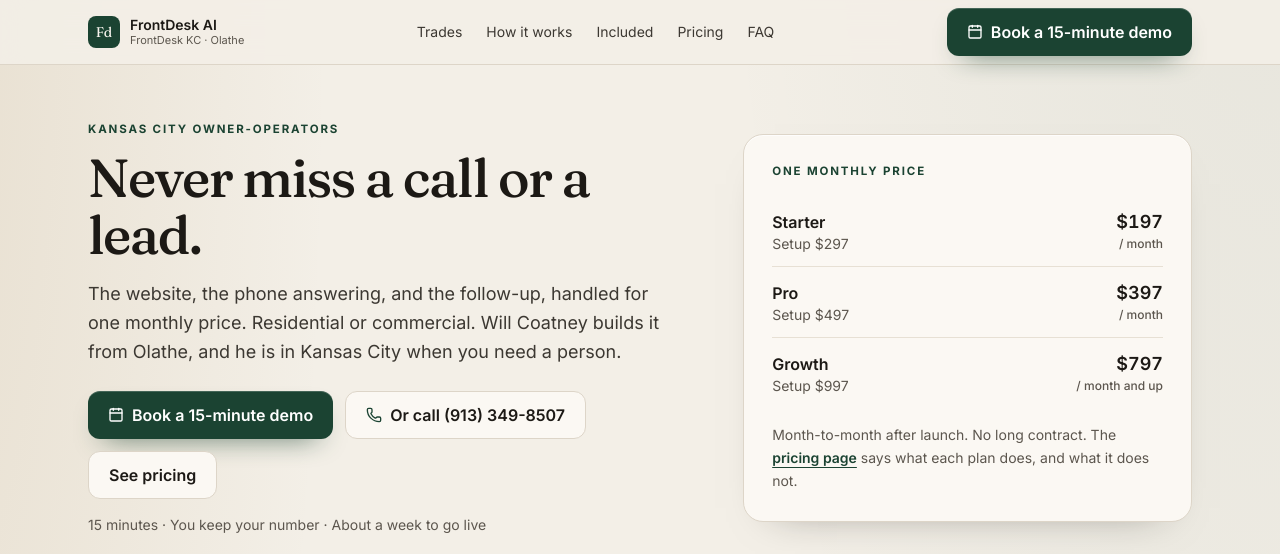
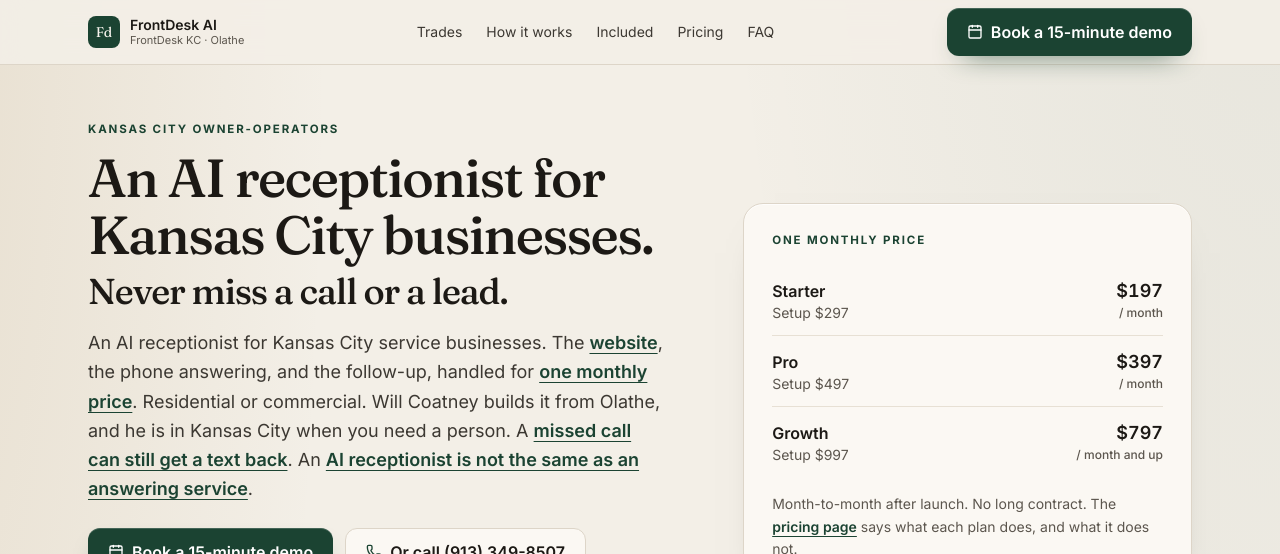
Before and after one commit to willcoatney/frontdesk-site, a Next.js app: page / in a window 1280 px wide. Shown: the top 554 px of the page. Built offline with nearby package versions, Linux system fonts and the light colour scheme; no server answers.

Commit message:
Point the homepage at AI receptionist for Kansas City.

```diff
--- a/src/app/page.tsx
+++ b/src/app/page.tsx
@@ -118,11 +118,35 @@
               <h1
                 className={`${styles.display} mt-3 text-[2.15rem] leading-[1.05] font-medium tracking-[-0.03em] text-[#1C1915] sm:text-5xl lg:text-[3.35rem]`}
               >
+                An AI receptionist for Kansas City businesses.
+              </h1>
+              <p
+                className={`${styles.display} mt-2 text-[1.75rem] leading-[1.15] font-medium tracking-[-0.03em] text-[#1C1915] sm:text-4xl`}
+              >
                 Never miss a call or a lead.
-              </h1>
+              </p>
               <p className="mt-4 max-w-xl text-base leading-relaxed text-[#3C3832] sm:text-lg">
-                The website, the phone answering, and the follow-up, handled for one monthly price. Residential or
-                commercial. Will Coatney builds it from Olathe, and he is in Kansas City when you need a person.
+                An AI receptionist for Kansas City service businesses. The{' '}
+                <Link href="/websites" className="font-semibold text-[#1B4332] underline underline-offset-4">
+                  website
+                </Link>
+                , the phone answering, and the follow-up, handled for{' '}
+                <Link href="/pricing" className="font-semibold text-[#1B4332] underline underline-offset-4">
+                  one monthly price
+                </Link>
+                . Residential or commercial. Will Coatney builds it from Olathe, and he is in Kansas City when you need a
+                person. A{' '}
+                <Link href="/missed-call-text-back" className="font-semibold text-[#1B4332] underline underline-offset-4">
+                  missed call can still get a text back
+                </Link>
+                . An{' '}
+                <Link
+                  href="/ai-receptionist-vs-answering-service"
+                  className="font-semibold text-[#1B4332] underline underline-offset-4"
+                >
+                  AI receptionist is not the same as an answering service
+                </Link>
+                .
               </p>
               <div id="top-cta" className="mt-6 flex flex-col gap-3 sm:flex-row sm:flex-wrap">
                 <BookDemo className="w-full sm:w-auto" />
--- a/src/content/home.ts
+++ b/src/content/home.ts
@@ -6,15 +6,14 @@
 
 export const HOME_PATH = '/'
 
-export const HOME_TITLE = 'Never miss a call or a lead — FrontDesk AI for Kansas City'
+export const HOME_TITLE = 'AI Receptionist for Kansas City Businesses | FrontDesk AI'
 
 export const HOME_DESCRIPTION =
-  'Website, phone answering, and follow-up for Kansas City service businesses, for one monthly price. Built in Olathe by Will Coatney. Plans from $197 a month.'
+  'AI receptionist for Kansas City businesses. An AI answering service for small business: the website, phone answering, and follow-up for one monthly price.'
 
-export const HOME_OG_TITLE = 'Never miss a call or a lead.'
+export const HOME_OG_TITLE = HOME_TITLE
 
-export const HOME_OG_DESCRIPTION =
-  'Website, answering, and follow-up for one monthly price. Built in Olathe for Kansas City owner-operators. Plans from $197 a month.'
+export const HOME_OG_DESCRIPTION = HOME_DESCRIPTION
 
 export const HOME_OG_IMAGE = '/og/home.png'
 
```
